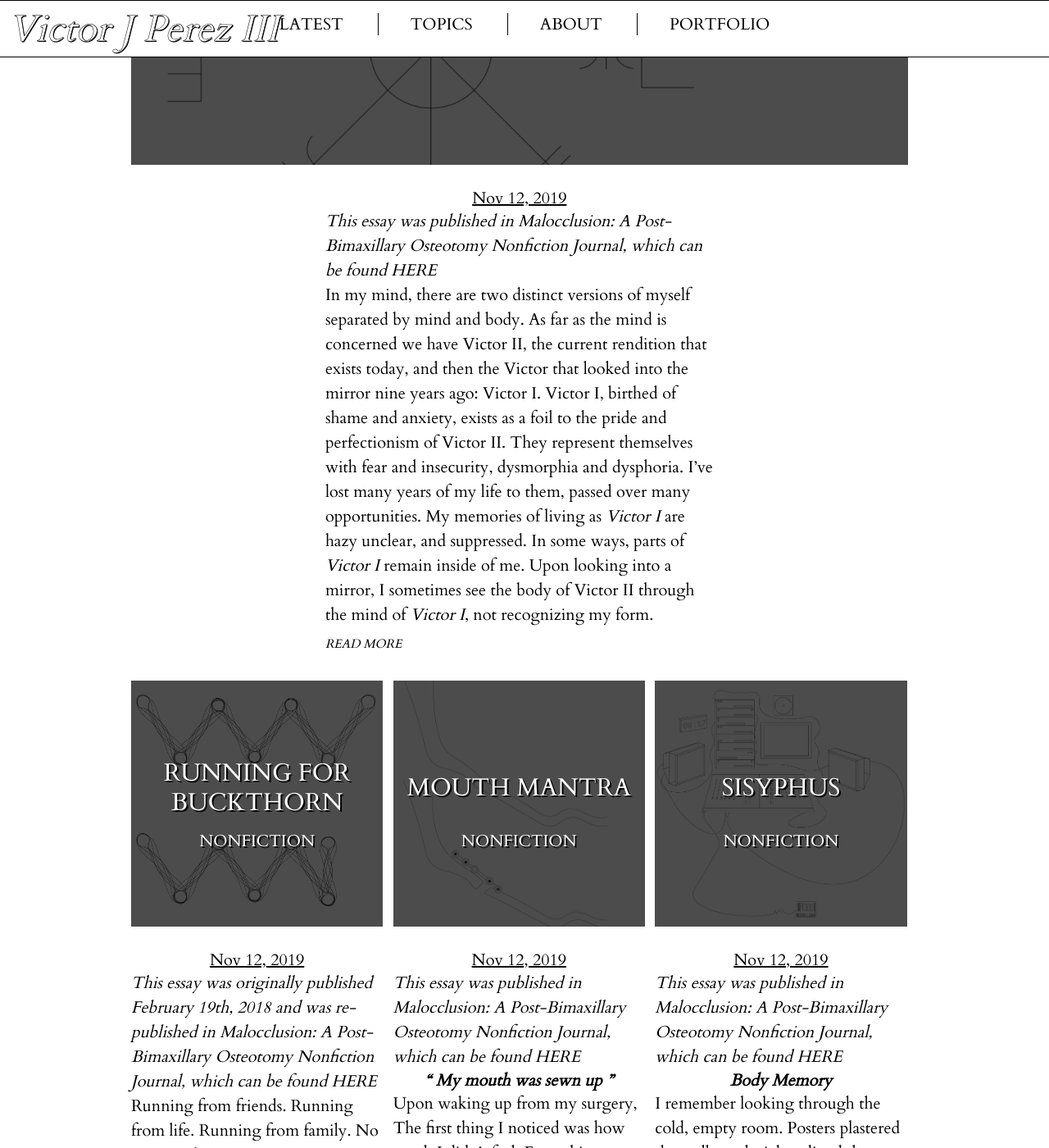
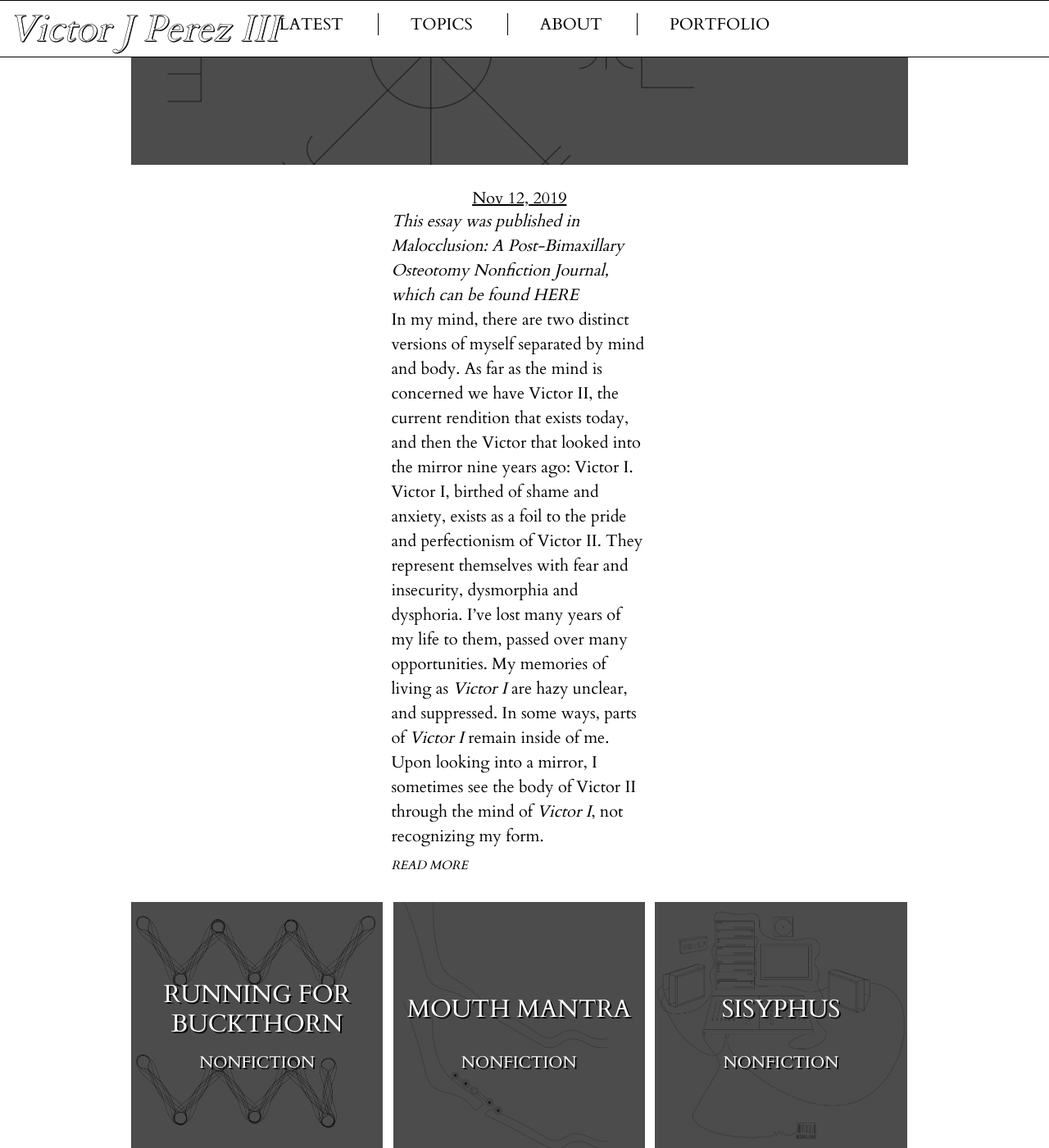
Before and after one commit to victorjperez/blog, a Jekyll site: the page build/index.html, which Jekyll copies as it is, in a window 1280 px wide and 1400 px high, scrolled down 722 px. Shown: the whole window at 82% size. Built offline with Jekyll 4.4.1, drawn with Linux system fonts in a browser that asks for light colours.

Commit message:
spell check. first post width

```diff
--- a/_posts/2022-01-19-On-Hacker-News-and-Looping.markdown
+++ b/_posts/2022-01-19-On-Hacker-News-and-Looping.markdown
@@ -14,7 +14,7 @@ The infamous [Hacker News](https://news.ycombinator.com/). It's rss-like tech ne
 
 Is this person correct? It doesn't matter. Every article posted to Hacker News is filled with banal arguments with varying levels of humor.
 
-One topic that is posted on Hacker News weekly is *"Zettelkasten"* a note taking technique where notes relate and link to each other. I can't help mentioning one of the more psychotic systems I found in one of these [posts](https://lmy.medium.com/a-tour-to-my-zettelkasten-notes-dc26a75e5257), a template for a "Personal CRM" where you list out every contact you know, their relations, status, last contact, and what the last contact contained. Whoever wrote this article should really reconsider what they're trying to accomplish here. It cannot be healthy to compartmentalize relationships like this. People are not data points on a spreadsheet to keep track of.
+One topic that is posted on Hacker News weekly is *"Zettelkasten"* a note taking technique where notes relate and link to each other. I can't help mentioning one of the more psychotic systems I found in one of these [posts](https://lmy.medium.com/a-tour-to-my-zettelkasten-notes-dc26a75e5257): a template for a "Personal CRM" where you list out every contact you know, their relations, status, last contact, and what the last contact contained. Whoever wrote this article should really reconsider what they're trying to accomplish here. It cannot be healthy to compartmentalize relationships like this. People are not data points on a spreadsheet to keep track of.
 
 There was one positive thing out of all these note taking articles. Not the note taking system itself, but a comment that really made me reflect on many areas of my life. It was a [reply](https://news.ycombinator.com/item?id=23387255) to a criticism behind the intent of the system itself:
 
--- a/assets/main.scss
+++ b/assets/main.scss
@@ -306,7 +306,7 @@ footer {
       width: 100%;
     }
     p {
-      max-width: 50%;
+      max-width: 33%;
     }
     .blogImage {
       .post-link {
```
